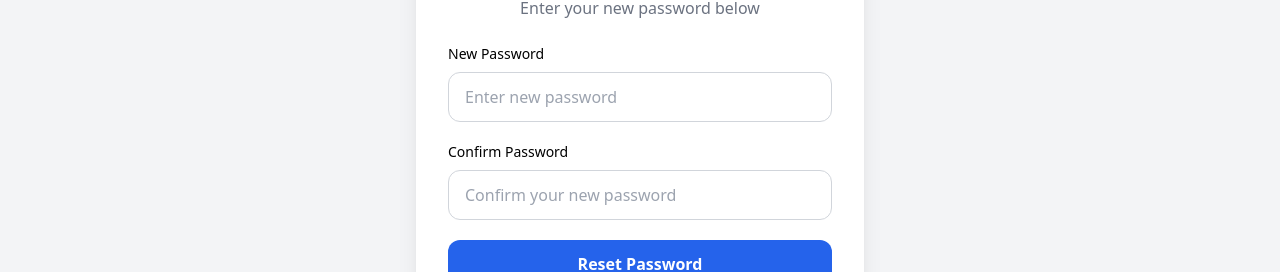
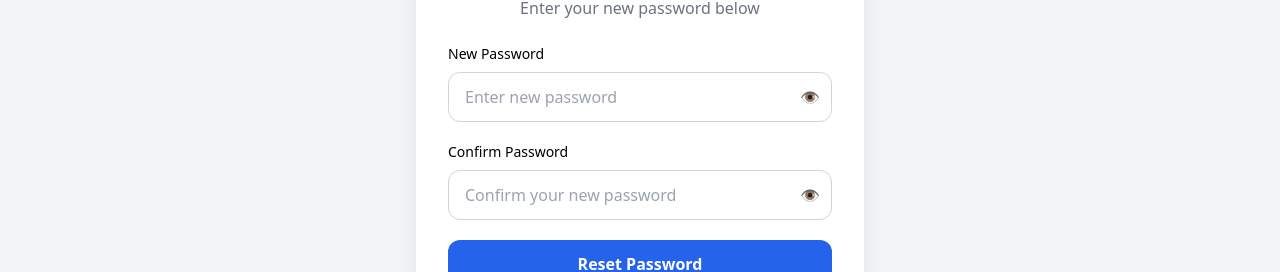
Before and after one commit to Subhadeep0707/Buildie, a React (Vite) app in the folder client/: page /reset-password/1 in a window 1280 px wide. Shown: the part 297-569 px from the top of the page. Built offline with nearby package versions, Linux system fonts and the light colour scheme.

Commit message:
Add password visibility toggles

```diff
--- a/client/src/pages/Auth/Login.jsx
+++ b/client/src/pages/Auth/Login.jsx
@@ -1,13 +1,14 @@
 import { useState } from "react";
 import { useDispatch, useSelector } from "react-redux";
 import { loginUser, registerUser } from "../../store/slices/authSlice";
-import { Navigate } from "react-router-dom";
-import { Link } from "react-router-dom";
+import { Navigate, Link } from "react-router-dom";
 
 const Login = () => {
   const dispatch = useDispatch();
   const { token, loading, error, user } = useSelector((state) => state.auth);
+
   const [isLogin, setIsLogin] = useState(true);
+  const [showPassword, setShowPassword] = useState(false);
   const [formData, setFormData] = useState({
     name: "",
     email: "",
@@ -23,19 +24,29 @@ const Login = () => {
 
   const handleSubmit = (e) => {
     e.preventDefault();
+
     if (isLogin) {
       dispatch(
-        loginUser({ email: formData.email, password: formData.password }),
+        loginUser({
+          email: formData.email,
+          password: formData.password,
+        }),
       );
     } else {
       dispatch(registerUser(formData));
     }
   };
 
-  // Toggle function to clear errors and form data when switching modes
+  // Toggle between Login and Register
   const toggleMode = () => {
     setIsLogin(!isLogin);
-    setFormData({ name: "", email: "", password: "" });
+    setShowPassword(false);
+
+    setFormData({
+      name: "",
+      email: "",
+      password: "",
+    });
   };
 
   // Redirect after successful login or registration
@@ -46,7 +57,7 @@ const Login = () => {
   return (
     <div className="w-full flex-1 min-h-[calc(100vh-80px)] flex items-center justify-center bg-transparent p-6">
       <div className="w-full max-w-md bg-white dark:bg-gray-800 rounded-2xl shadow-xl p-8 space-y-6">
-        {/* Heading dynamically changes */}
+        {/* Heading */}
         <div className="text-center">
           <h1 className="text-3xl font-bold dark:text-white">
             {isLogin ? "Buildie Login" : "Create Account"}
@@ -68,12 +79,13 @@ const Login = () => {
 
         {/* Form */}
         <form onSubmit={handleSubmit} className="space-y-5">
-          {/* Name Field  */}
+          {/* Name */}
           {!isLogin && (
             <div>
               <label className="block mb-2 text-sm font-medium dark:text-white">
                 Full Name
               </label>
+
               <input
                 type="text"
                 name="name"
@@ -91,6 +103,7 @@ const Login = () => {
             <label className="block mb-2 text-sm font-medium dark:text-white">
               Email
             </label>
+
             <input
               type="email"
               name="email"
@@ -107,17 +120,31 @@ const Login = () => {
             <label className="block mb-2 text-sm font-medium dark:text-white">
               Password
             </label>
+
+            <div className="relative">
               <input
-              type="password"
+                type={showPassword ? "text" : "password"}
                 name="password"
                 value={formData.password}
                 onChange={handleChange}
                 placeholder="Enter password"
-              className="w-full px-4 py-3 rounded-xl border border-gray-300 dark:border-gray-700 bg-white dark:bg-gray-900 dark:text-white focus:outline-none focus:ring-2 focus:ring-blue-500"
+                className="w-full px-4 py-3 pr-12 rounded-xl border border-gray-300 dark:border-gray-700 bg-white dark:bg-gray-900 dark:text-white focus:outline-none focus:ring-2 focus:ring-blue-500"
                 required
               />
+
+              <button
+                type="button"
+                onClick={() => setShowPassword(!showPassword)}
+                className="absolute right-3 top-1/2 -translate-y-1/2 text-gray-500 hover:text-gray-700 dark:text-gray-400 dark:hover:text-gray-200"
+                aria-label={showPassword ? "Hide password" : "Show password"}
+              >
+                {showPassword ? "🙈" : "👁️"}
+              </button>
+            </div>
           </div>
 
+          {/* Forgot Password */}
+          {isLogin && (
             <div className="text-right">
               <Link
                 to="/forgot-password"
@@ -126,8 +153,9 @@ const Login = () => {
                 Forgot Password?
               </Link>
             </div>
+          )}
 
-          {/* Button dynamically changes text */}
+          {/* Submit */}
           <button
             type="submit"
             disabled={loading}
@@ -143,9 +171,10 @@ const Login = () => {
           </button>
         </form>
 
-        {/*  The Toggle Link at the bottom */}
+        {/* Login / Register Toggle */}
         <div className="text-center text-sm text-gray-600 dark:text-gray-400 mt-4">
           {isLogin ? "Don't have an account? " : "Already have an account? "}
+
           <button
             type="button"
             onClick={toggleMode}
--- a/client/src/pages/Auth/ResetPassword.jsx
+++ b/client/src/pages/Auth/ResetPassword.jsx
@@ -8,6 +8,8 @@ const ResetPassword = () => {
 
   const [password, setPassword] = useState("");
   const [confirmPassword, setConfirmPassword] = useState("");
+  const [showPassword, setShowPassword] = useState(false);
+  const [showConfirmPassword, setShowConfirmPassword] = useState(false);
   const [message, setMessage] = useState("");
   const [error, setError] = useState("");
   const [loading, setLoading] = useState(false);
@@ -78,15 +80,26 @@ const ResetPassword = () => {
               New Password
             </label>
 
+            <div className="relative">
               <input
-              type="password"
+                type={showPassword ? "text" : "password"}
                 value={password}
                 onChange={(e) => setPassword(e.target.value)}
                 placeholder="Enter new password"
-              className="w-full px-4 py-3 rounded-xl border border-gray-300 dark:border-gray-700 bg-white dark:bg-gray-900 dark:text-white focus:outline-none focus:ring-2 focus:ring-blue-500"
+                className="w-full px-4 py-3 pr-12 rounded-xl border border-gray-300 dark:border-gray-700 bg-white dark:bg-gray-900 dark:text-white focus:outline-none focus:ring-2 focus:ring-blue-500"
                 required
                 minLength={6}
               />
+
+              <button
+                type="button"
+                onClick={() => setShowPassword(!showPassword)}
+                className="absolute right-3 top-1/2 -translate-y-1/2 text-gray-500 hover:text-gray-700 dark:text-gray-400 dark:hover:text-gray-200"
+                aria-label={showPassword ? "Hide password" : "Show password"}
+              >
+                {showPassword ? "🙈" : "👁️"}
+              </button>
+            </div>
           </div>
 
           {/* Confirm Password */}
@@ -95,15 +108,30 @@ const ResetPassword = () => {
               Confirm Password
             </label>
 
+            <div className="relative">
               <input
-              type="password"
+                type={showConfirmPassword ? "text" : "password"}
                 value={confirmPassword}
                 onChange={(e) => setConfirmPassword(e.target.value)}
                 placeholder="Confirm your new password"
-              className="w-full px-4 py-3 rounded-xl border border-gray-300 dark:border-gray-700 bg-white dark:bg-gray-900 dark:text-white focus:outline-none focus:ring-2 focus:ring-blue-500"
+                className="w-full px-4 py-3 pr-12 rounded-xl border border-gray-300 dark:border-gray-700 bg-white dark:bg-gray-900 dark:text-white focus:outline-none focus:ring-2 focus:ring-blue-500"
                 required
                 minLength={6}
               />
+
+              <button
+                type="button"
+                onClick={() => setShowConfirmPassword(!showConfirmPassword)}
+                className="absolute right-3 top-1/2 -translate-y-1/2 text-gray-500 hover:text-gray-700 dark:text-gray-400 dark:hover:text-gray-200"
+                aria-label={
+                  showConfirmPassword
+                    ? "Hide confirm password"
+                    : "Show confirm password"
+                }
+              >
+                {showConfirmPassword ? "🙈" : "👁️"}
+              </button>
+            </div>
           </div>
 
           {/* Submit */}
```
Lines whose indentation alone changed are shown as unchanged.
